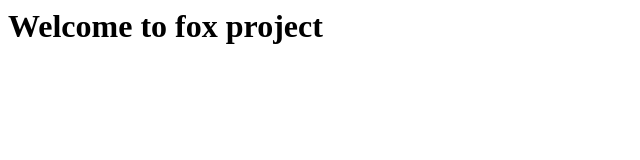
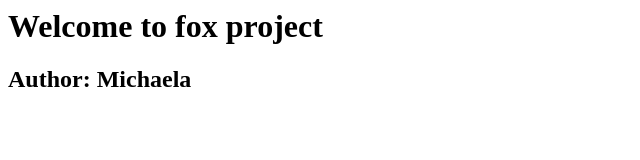
Before and after one commit to iltStudent10/fox-project, a plain HTML site: page index.html in a window 1280 px wide. Shown: the whole page, without its empty margins (0-640 px from the left). Drawn offline with Linux system fonts and the light colour scheme.

Commit message:
Add author information to index.html

```diff
--- a/index.html
+++ b/index.html
@@ -1 +1,2 @@
 <h1>Welcome to fox project</h1>
+<h2>Author: Michaela</h2>
```
